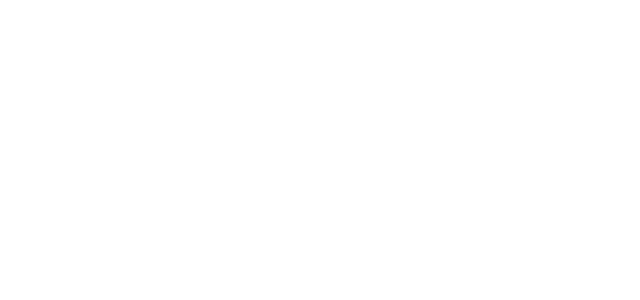
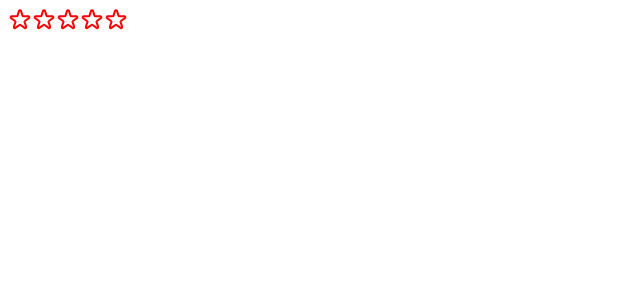
Before and after one commit to islam-solaiman/PopcornTime---Movie-App, a React (Create React App) app: page / in a window 1280 px wide. Shown: the top 300 px of the page, without its empty margins (0-640 px from the left). Built offline with nearby package versions, Linux system fonts and the light colour scheme.

Commit message:
Updated site components

```diff
--- a/src/index.js
+++ b/src/index.js
@@ -7,14 +7,11 @@ import StarRating from "./starRating";
 const root = ReactDOM.createRoot(document.getElementById("root"));
 root.render(
   <React.StrictMode>
-    <StarRating />
-    {/* <App /> */}
-    {/* <StarRating
+    {/* <App />
+    <StarRating
       maxRating={5}
       messages={["Terrible", "Bad", "Okay", "Good", "Amazing"]}
-    />
+    /> */}
     <StarRating size={24} color="red" className="test" defaultRating={2} />
-
-    <Test /> */}
   </React.StrictMode>
 );
--- a/src/starRating.js
+++ b/src/starRating.js
@@ -2,7 +2,7 @@ import { useState } from "react";
 
 const containerStyle = {
   display: "flex",
-  alignItem: "center",
+  alignItems: "center",
   gap: "16px",
 };
 
@@ -10,16 +10,20 @@ const starContainerStyle = {
   display: "flex",
 };
 
+export default function StarRating({
+  maxRating = 5,
+  color = "#fcc419",
+  size = 48,
+}) {
+  const [rating, setRating] = useState(0);
+  const [tempRating, setTempRating] = useState(0);
+
   const textStyle = {
     lineHeight: "1",
     margin: 0,
+    color,
+    fontSize: `${size / 1.5}px`,
   };
-
-const maxRating = 5;
-
-export default function StarRating({ maxRating }) {
-  const [rating, setRating] = useState(0);
-  const [tempRating, setTempRating] = useState(0);
 
   return (
     <div style={containerStyle}>
@@ -31,6 +35,8 @@ export default function StarRating({ maxRating }) {
             full={tempRating ? tempRating >= i + 1 : rating >= i + 1}
             onHoverIn={() => setTempRating(i + 1)}
             onHoverOut={() => setTempRating(0)}
+            color={color}
+            size={size}
           />
         ))}
       </div>
@@ -39,14 +45,14 @@ export default function StarRating({ maxRating }) {
   );
 }
 
+function Star({ onRate, full, onHoverIn, onHoverOut, color, size }) {
   const starStyle = {
-  width: "48px",
-  height: "48px",
+    width: `${size}px`,
+    height: `${size}px`,
     display: "block",
     cursor: "pointer",
   };
 
-function Star({ onRate, full, onHoverIn, onHoverOut }) {
   return (
     <span
       role="button"
@@ -59,8 +65,8 @@ function Star({ onRate, full, onHoverIn, onHoverOut }) {
         <svg
           xmlns="http://www.w3.org/2000/svg"
           viewBox="0 0 20 20"
-          fill="#000"
-          stroke="#000"
+          fill={color}
+          stroke={color}
         >
           <path d="M9.049 2.927c.3-.921 1.603-.921 1.902 0l1.07 3.292a1 1 0 00.95.69h3.462c.969 0 1.371 1.24.588 1.81l-2.8 2.034a1 1 0 00-.364 1.118l1.07 3.292c.3.921-.755 1.688-1.54 1.118l-2.8-2.034a1 1 0 00-1.175 0l-2.8 2.034c-.784.57-1.838-.197-1.539-1.118l1.07-3.292a1 1 0 00-.364-1.118L2.98 8.72c-.783-.57-.38-1.81.588-1.81h3.461a1 1 0 00.951-.69l1.07-3.292z" />
         </svg>
@@ -69,12 +75,12 @@ function Star({ onRate, full, onHoverIn, onHoverOut }) {
           xmlns="http://www.w3.org/2000/svg"
           fill="none"
           viewBox="0 0 24 24"
-          stroke="#000"
+          stroke={color}
         >
           <path
             strokeLinecap="round"
             strokeLinejoin="round"
-            strokeWidth="{2}"
+            strokeWidth="2"
             d="M11.049 2.927c.3-.921 1.603-.921 1.902 0l1.519 4.674a1 1 0 00.95.69h4.915c.969 0 1.371 1.24.588 1.81l-3.976 2.888a1 1 0 00-.363 1.118l1.518 4.674c.3.922-.755 1.688-1.538 1.118l-3.976-2.888a1 1 0 00-1.176 0l-3.976 2.888c-.783.57-1.838-.197-1.538-1.118l1.518-4.674a1 1 0 00-.363-1.118l-3.976-2.888c-.784-.57-.38-1.81.588-1.81h4.914a1 1 0 00.951-.69l1.519-4.674z"
           />
         </svg>
```
Lines whose indentation alone changed are shown as unchanged.
